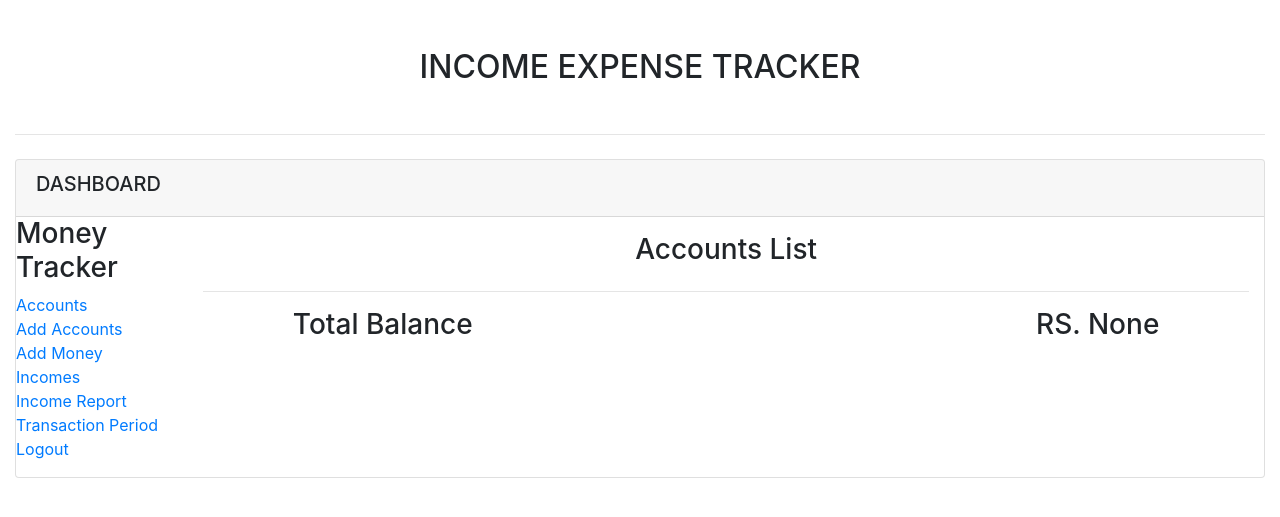
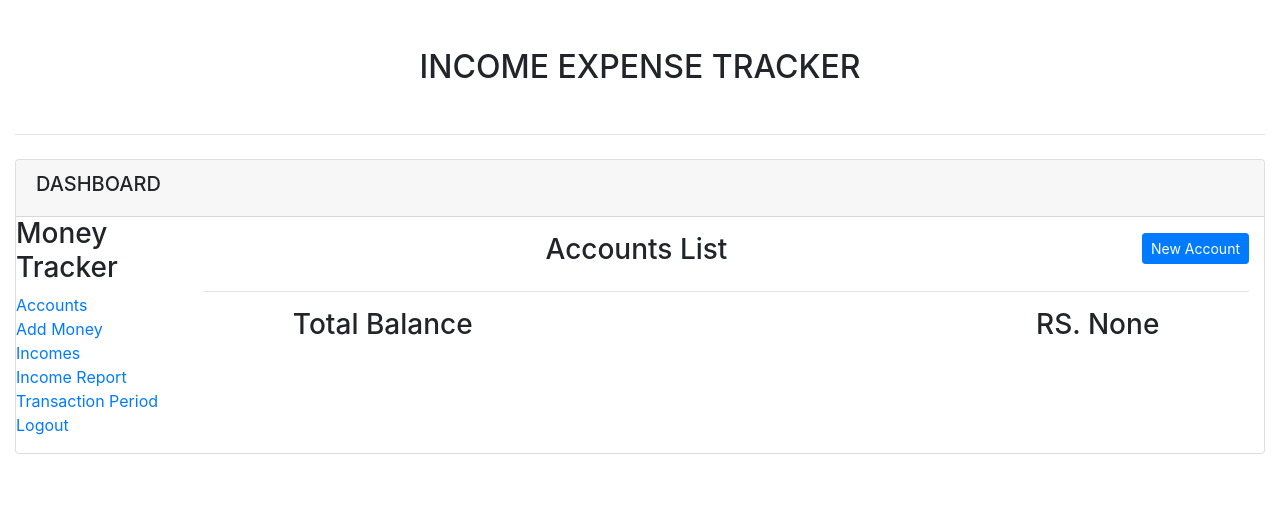
Before and after one commit to dhirajshah04/moneytracker, a Django app: page /dashboard/money/list-account/ in a window 1280 px wide. Shown: the top 517 px of the page. Run offline with Django 3.2, Linux system fonts and the light colour scheme; the visitor is signed in with stand-in values (Sample User, id 1); data that the repository does not hold is empty; some libraries are stand-ins or nearby versions.

Commit message:
improve styling and menu

```diff
--- a/money/templates/money/list_account.html
+++ b/money/templates/money/list_account.html
@@ -6,8 +6,14 @@
 
 <div class="container-fluid">
     <div class="row mt-3">
-        <div class="col-12">
+        <div class="col-10">
             <h3 class="text-center">Accounts List</h3>
+        </div>
+
+        <div class="col-2">
+            <div class="float-right">
+                <a href="{% url 'money:add_account' %}" class="btn btn-sm btn-primary">New Account</a>
+            </div>
         </div>
     </div>
 
--- a/templates/includes/sidebar.html
+++ b/templates/includes/sidebar.html
@@ -9,10 +9,6 @@
             <li class="active">
                 <a href="{% url 'money:list_account' %}">Accounts</a>
             </li>
-            <li>
-                <a href="{% url 'money:add_account' %}">Add Accounts</a>
-            </li>
-
             <li>
                 <a href="{% url 'money:add_money' %}">Add Money</a>
             </li>
```
